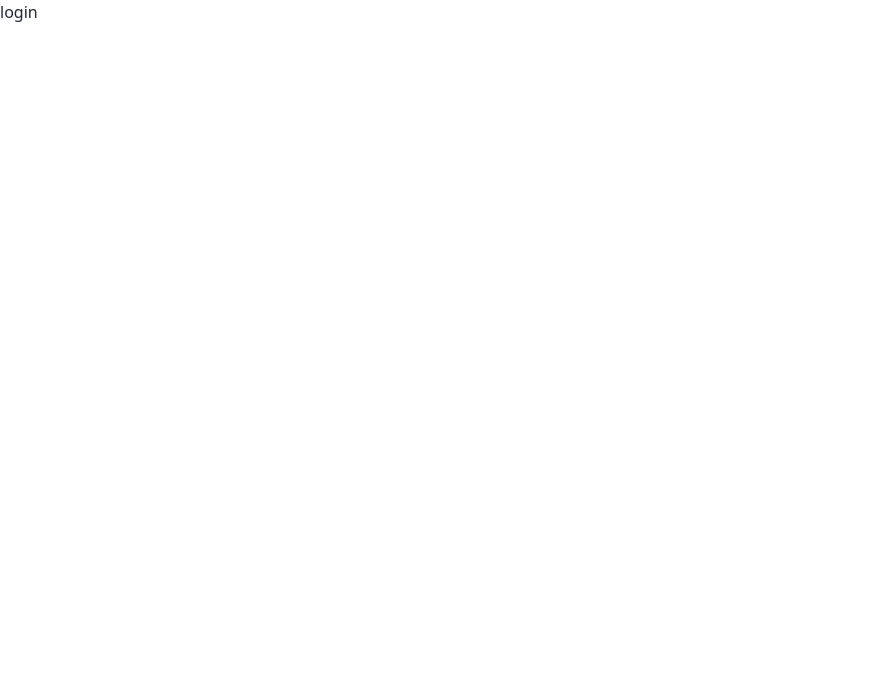
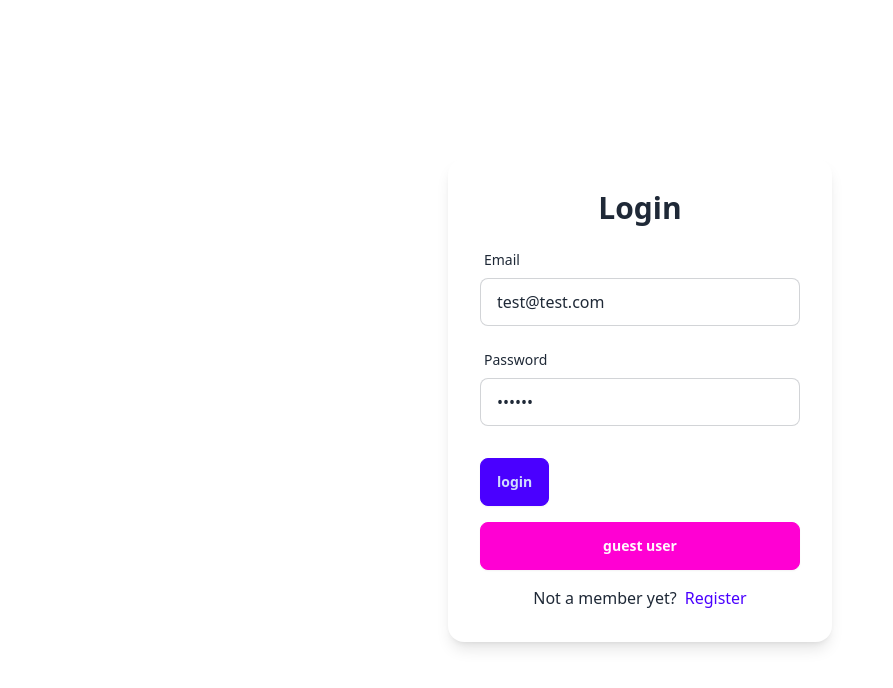
Before and after one commit to Aymen-s/comfy-store, a React (Vite) app: page /login in a window 1280 px wide. Shown: the top 688 px of the page, without its empty margins (0-893 px from the left). Built offline with nearby package versions, Linux system fonts and the light colour scheme.

Commit message:
setting up the skeletin for login

```diff
--- /dev/null
+++ b/src/components/SubmitBtn.jsx
@@ -0,0 +1,5 @@
+function SubmitBtn({ text }) {
+  return <button className="btn btn-primary">{text}</button>;
+}
+
+export default SubmitBtn;
--- a/src/components/index.js
+++ b/src/components/index.js
@@ -1 +1,2 @@
 export { default as FormInput } from "./FormInput";
+export { default as SubmitBtn } from "./SubmitBtn";
--- a/src/pages/Login.jsx
+++ b/src/pages/Login.jsx
@@ -1,5 +1,44 @@
+import { Form, Link } from "react-router-dom";
+import { FormInput, SubmitBtn } from "../components";
+
 function Login() {
-  return <div>login</div>;
+  return (
+    <section className="h-screen grid place-items-center">
+      <Form
+        method="post"
+        className="card w-96 p-8 bg-base-100 shadow-lg flex flex-col gap-y-4"
+      >
+        <h4 className="text-center text-3xl font-bold">Login</h4>
+        <FormInput
+          type="email"
+          label="email"
+          name="identifier"
+          defaultValue="test@test.com"
+        />
+        <FormInput
+          type="password"
+          label="password"
+          name="password"
+          defaultValue="secret"
+        />
+        <div className="mt-4">
+          <SubmitBtn text="login" />
+        </div>
+        <button className="btn btn-secondary btn-block" type="submit">
+          guest user
+        </button>
+        <p className="text-center">
+          Not a member yet?
+          <Link
+            to="/register"
+            className="ml-2 link link-hover link-primary capitalize"
+          >
+            register
+          </Link>
+        </p>
+      </Form>
+    </section>
+  );
 }
 
 export default Login;
```
